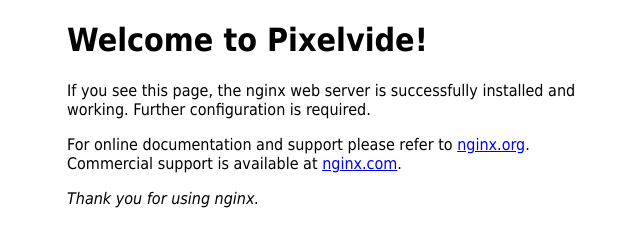
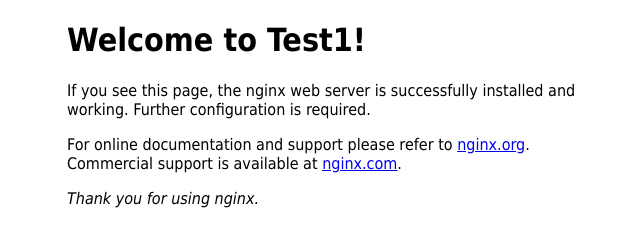
Before and after one commit to ashokreddy2107/pixelvide, a plain HTML site: page index.html in a window 1280 px wide. Shown: the whole page, without its empty margins (293-933 px from the left). Drawn offline with Linux system fonts and the light colour scheme.

Commit message:
Update index.html

```diff
--- a/index.html
+++ b/index.html
@@ -1,7 +1,7 @@
 <!DOCTYPE html>
 <html>
 <head>
-<title>Welcome to Pixelvide!</title>
+<title>Welcome to test1!</title>
 <style>
 html { color-scheme: light dark; }
 body { width: 35em; margin: 0 auto;
@@ -9,7 +9,7 @@ font-family: Tahoma, Verdana, Arial, sans-serif; }
 </style>
 </head>
 <body>
-<h1>Welcome to Pixelvide!</h1>
+<h1>Welcome to Test1!</h1>
 <p>If you see this page, the nginx web server is successfully installed and
 working. Further configuration is required.</p>
 
```
